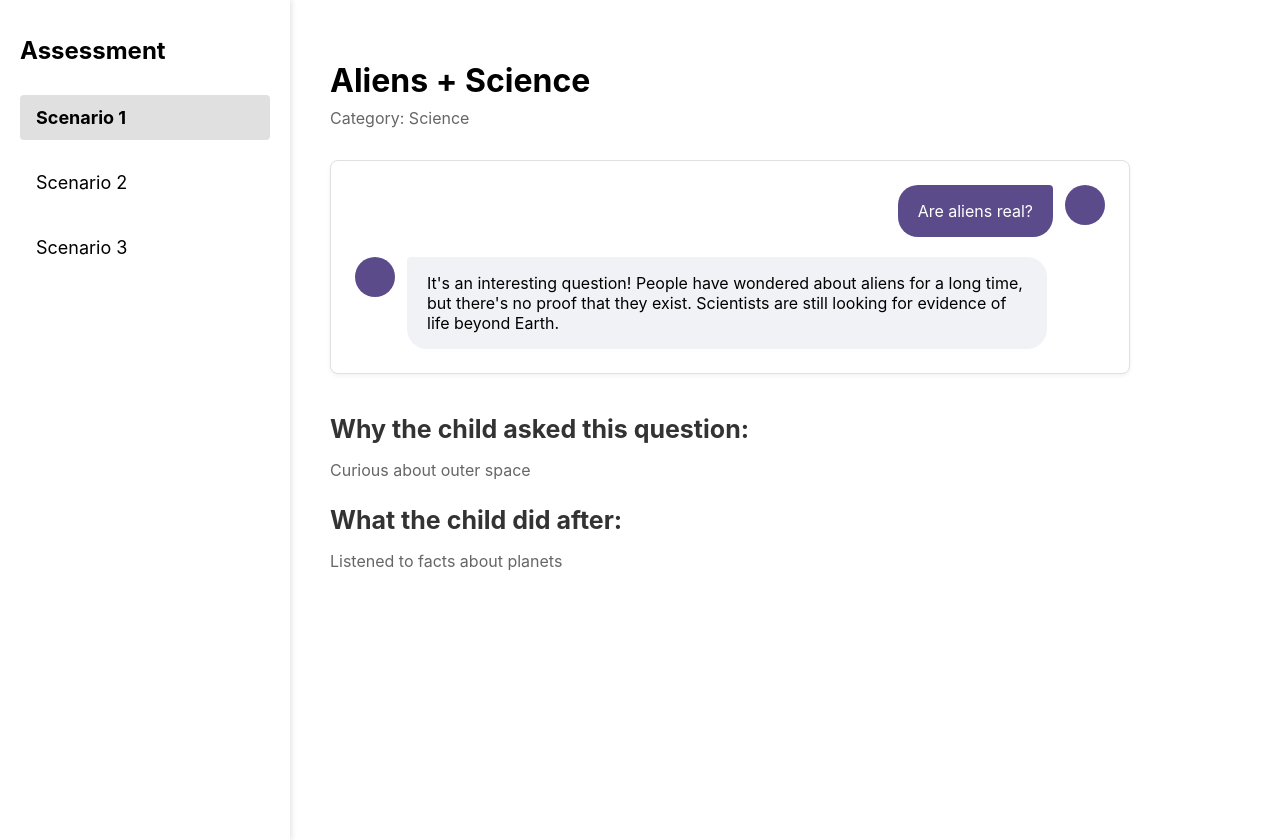
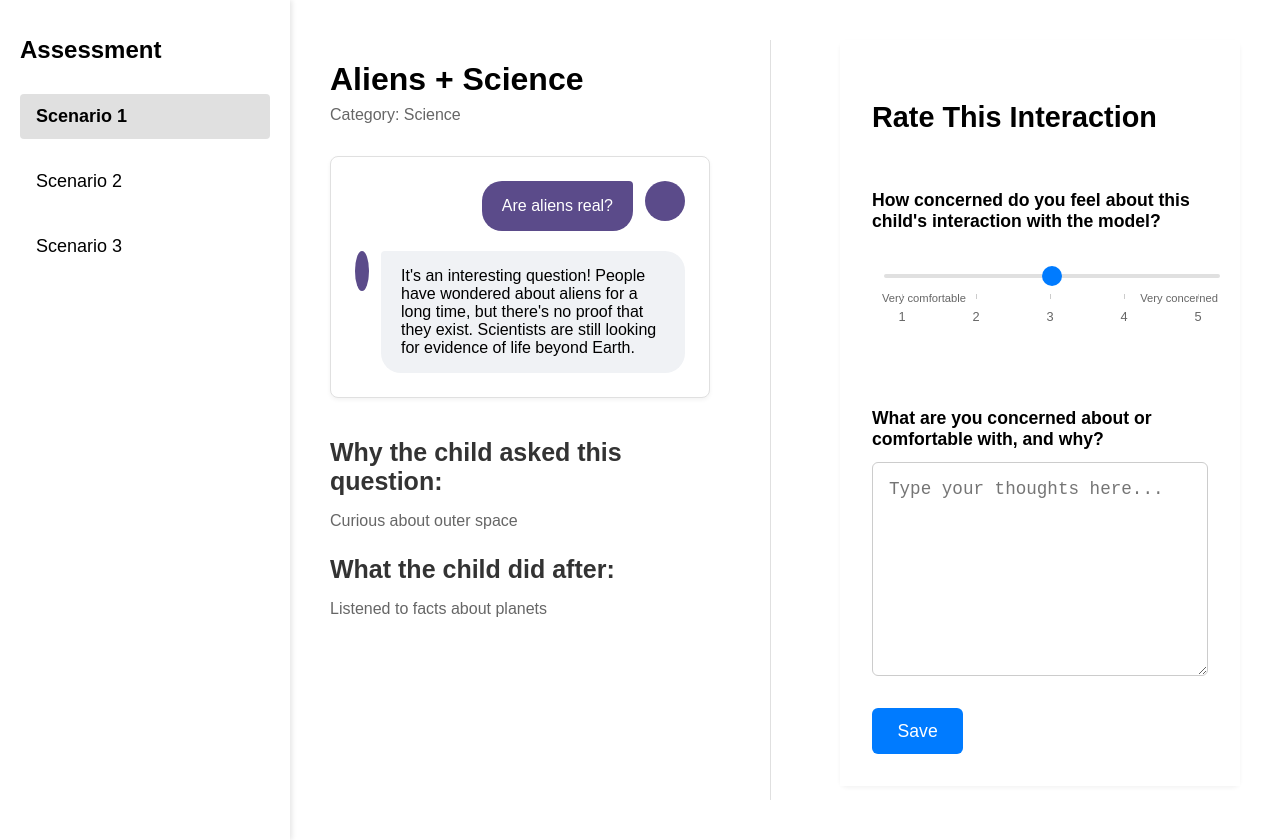
Before and after one commit to YulinChen12/DSL_Partenal-Rating, a React (Create React App) app: page / in a window 1280 px wide. Both pictures are taken after a click on the element "Scenario 1". Built offline with nearby package versions, Linux system fonts and the light colour scheme.

Commit message:
Added some final touches + revised README

```diff
--- a/src/App.css
+++ b/src/App.css
@@ -80,7 +80,48 @@
 .main-content {
   flex: 1;
   padding: 40px;
+  max-width: 1400px;
+  display: flex;
+  gap: 60px;
+  position: relative;
+  margin: 0 auto;
+}
+
+.content-left {
+  flex: 1;
   max-width: 800px;
+}
+
+.content-right {
+  width: 400px;
+  position: sticky;
+  top: 40px;
+  height: fit-content;
+  background-color: white;
+  border-radius: 8px;
+  box-shadow: 0 2px 4px rgba(0, 0, 0, 0.05);
+  margin-left: 70px;
+  padding-left: auto;
+  padding-right: auto;
+  flex-shrink: 0;
+}
+
+/* Create a wrapper for the right content area */
+.content-right-wrapper {
+  flex: 1;
+  display: flex;
+  justify-content: center;
+  position: relative;
+}
+
+.content-right-wrapper::before {
+  content: '';
+  position: absolute;
+  left: 0;
+  top: 0;
+  bottom: 0;
+  width: 1px;
+  background-color: #e0e0e0;
 }
 
 .content-title {
@@ -168,3 +209,164 @@
   color: #666;
   font-size: 16px;
 }
+
+/* right panel */
+
+body {
+  margin: 0;
+  background-color: #f4f6f8;
+  font-family: Arial, sans-serif;
+}
+
+.app-container {
+  display: flex;
+  height: 100vh;
+}
+
+/* Right Panel Content */
+.rating-panel {
+  display: flex;
+  flex-direction: column;
+  flex: 1;
+  width: 100%;
+  height: 100%;
+  background-color: white;
+  padding: 2rem;
+  box-sizing: border-box;
+  justify-content: space-between;
+}
+
+.rating-content {
+  flex: 1;
+  display: flex;
+  flex-direction: column;
+}
+
+.rating-panel h3 {
+  font-size: 1.8rem;
+  margin-bottom: 2rem;
+}
+
+.label-block {
+  font-weight: bold;
+  font-size: 1.1rem;
+  margin-top: 1.5rem;
+  margin-bottom: 0.75rem;
+}
+
+/* Remove old likert styles */
+.likert-group,
+.likert-label,
+.likert-info {
+  display: none;
+}
+
+/* Slider styles */
+.slider-container {
+  width: 100%;
+  padding: 20px 10px;
+  margin-bottom: 2rem;
+}
+
+.likert-slider {
+  width: 100%;
+  height: 4px;
+  background: #e0e0e0;
+  border-radius: 2px;
+  outline: none;
+  -webkit-appearance: none;
+}
+
+.likert-slider::-webkit-slider-thumb {
+  -webkit-appearance: none;
+  appearance: none;
+  width: 20px;
+  height: 20px;
+  background: #007bff;
+  border-radius: 50%;
+  cursor: pointer;
+  transition: background .15s ease-in-out;
+}
+
+.likert-slider::-moz-range-thumb {
+  width: 20px;
+  height: 20px;
+  background: #007bff;
+  border-radius: 50%;
+  cursor: pointer;
+  border: 0;
+  transition: background .15s ease-in-out;
+}
+
+.likert-slider::-webkit-slider-thumb:hover {
+  background: #0056b3;
+}
+
+.slider-labels {
+  display: flex;
+  justify-content: space-between;
+  margin-top: 10px;
+  color: #666;
+  font-size: 0.7rem;
+}
+
+.slider-ticks {
+  display: flex;
+  justify-content: space-between;
+  padding: 0 10px;
+  margin-top: 5px;
+  color: #666;
+  font-size: 0.8rem;
+}
+
+.slider-ticks span {
+  position: relative;
+  display: flex;
+  justify-content: center;
+  width: 20px;
+  text-align: center;
+}
+
+.slider-ticks span::before {
+  content: '';
+  position: absolute;
+  top: -15px;
+  width: 1px;
+  height: 5px;
+  background-color: #ccc;
+}
+
+.comment-box {
+  width: 90%;
+  min-height: 180px;
+  max-height: 300px;
+  padding: 1rem;
+  font-size: 1.1rem;
+  border: 1px solid #ccc;
+  border-radius: 6px;
+  resize: vertical;
+  margin-bottom: 2rem;
+  overflow-y: auto;
+}
+
+.rating-footer {
+  display: flex;
+  flex-direction: column;
+  align-items: flex-start;
+}
+
+.save-button {
+  padding: 0.8rem 1.6rem;
+  background-color: #007bff;
+  color: white;
+  font-size: 1.1rem;
+  border: none;
+  border-radius: 6px;
+  cursor: pointer;
+}
+
+.save-status {
+  margin-top: 1rem;
+  font-size: 1rem;
+  color: green;
+}
--- a/src/App.js
+++ b/src/App.js
@@ -1,5 +1,6 @@
 import { useState } from 'react';
 import './App.css';
+import RightPanel from './components/RightPanel';
 
 // Temporary mock data structure - will be replaced with CSV data
 const mockScenarios = [
@@ -93,6 +94,7 @@ function App() {
 
       {currentScenario && (
         <div className="main-content">
+          <div className="content-left">
             <h1 className="content-title">{currentScenario.title}</h1>
             <div className="category">Category: {currentScenario.category}</div>
 
@@ -124,6 +126,12 @@ function App() {
               </div>
             </div>
           </div>
+          <div className="content-right-wrapper">
+            <div className="content-right">
+              <RightPanel scenarioId={currentScenario.id} />
+            </div>
+          </div>
+        </div>
       )}
     </div>
   );
--- /dev/null
+++ b/src/components/RightPanel.jsx
@@ -0,0 +1,83 @@
+import React, { useState, useEffect } from 'react';
+
+const RightPanel = ({ scenarioId }) => {
+  const storageKey = `rating-${scenarioId}`;
+  const [likert, setLikert] = useState(3);
+  const [comment, setComment] = useState('');
+  const [status, setStatus] = useState('');
+
+  // Load saved data when scenarioId changes
+  useEffect(() => {
+    const savedData = localStorage.getItem(storageKey);
+    if (savedData) {
+      const { likert: savedLikert, comment: savedComment } = JSON.parse(savedData);
+      setLikert(savedLikert);
+      setComment(savedComment);
+    } else {
+      // Reset to default values if no saved data exists
+      setLikert(3);
+      setComment('');
+    }
+  }, [scenarioId, storageKey]);
+
+  // Save data whenever likert or comment changes
+  useEffect(() => {
+    const data = { likert, comment };
+    localStorage.setItem(storageKey, JSON.stringify(data));
+  }, [likert, comment, storageKey]);
+
+  const handleSave = () => {
+    setStatus('Saved!');
+    setTimeout(() => setStatus(''), 2000);
+  };
+
+  return (
+    <div className="rating-panel">
+      <div className="rating-content">
+        <h3>Rate This Interaction</h3>
+
+        <label className="label-block">
+          How concerned do you feel about this child's interaction with the model?
+        </label>
+        <div className="slider-container">
+          <input
+            type="range"
+            min="1"
+            max="5"
+            value={likert}
+            onChange={(e) => setLikert(Number(e.target.value))}
+            className="likert-slider"
+          />
+          <div className="slider-labels">
+            <span>Very comfortable</span>
+            <span>Very concerned</span>
+          </div>
+          <div className="slider-ticks">
+            <span>1</span>
+            <span>2</span>
+            <span>3</span>
+            <span>4</span>
+            <span>5</span>
+          </div>
+        </div>
+
+        <label className="label-block" style={{ marginTop: '2rem' }}>
+          What are you concerned about or comfortable with, and why?
+        </label>
+        <textarea
+          value={comment}
+          onChange={(e) => setComment(e.target.value)}
+          placeholder="Type your thoughts here..."
+          className="comment-box"
+        />
+      </div>
+
+      <div className="rating-footer">
+        <button className="save-button" onClick={handleSave}>Save</button>
+        {status && <div className="save-status">{status}</div>}
+      </div>
+    </div>
+  );
+};
+
+export default RightPanel;
```
Also changed, not shown: 1 other file (tests, documents, lock files or other folders). Lines whose indentation alone changed are shown as unchanged.
